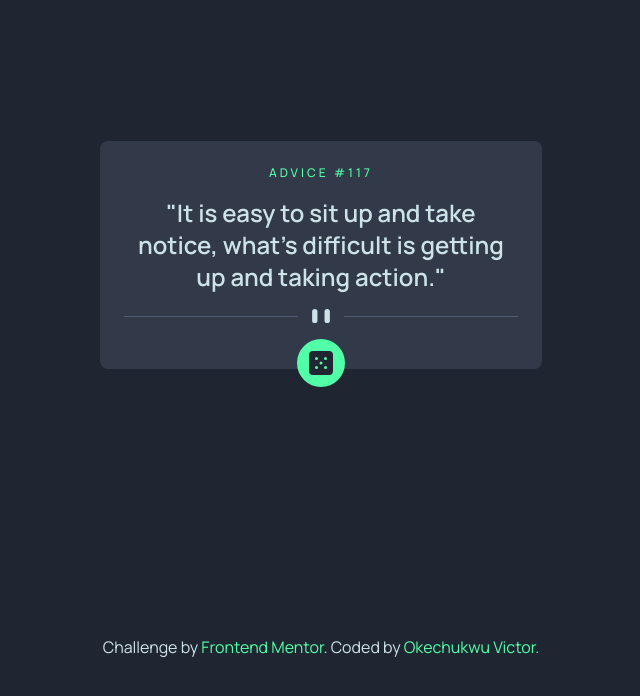
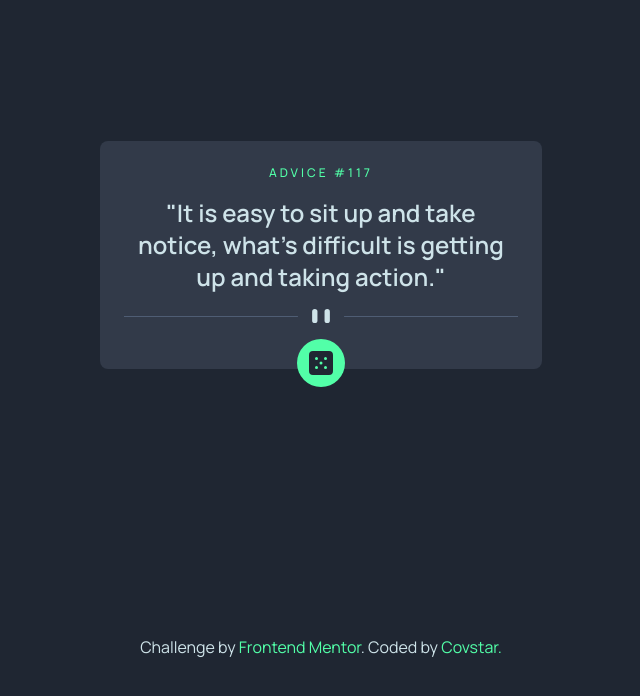
Before and after one commit to covstar/advice-generator-app, a website: page index.html in a window 1280 px wide. Shown: the whole page, without its empty margins (319-959 px from the left). Drawn offline with nearby package versions, Linux system fonts and the light colour scheme.

Commit message:
changed footer name

```diff
--- a/index.html
+++ b/index.html
@@ -56,7 +56,7 @@
 
      <div class="attribution mt-60 text-Light-Cyan px-6 text-center">
     Challenge by <a class="text-Neon-Green" href="https://www.frontendmentor.io?ref=challenge" target="_blank">Frontend Mentor</a>.
-    Coded by <a class="text-Neon-Green" href="https://www.frontendmentor.io/profile/covstar" target="_blank">Okechukwu Victor.</a>
+    Coded by <a class="text-Neon-Green" href="https://www.frontendmentor.io/profile/covstar" target="_blank">Covstar.</a>
   </div>
   </footer>
 
```
